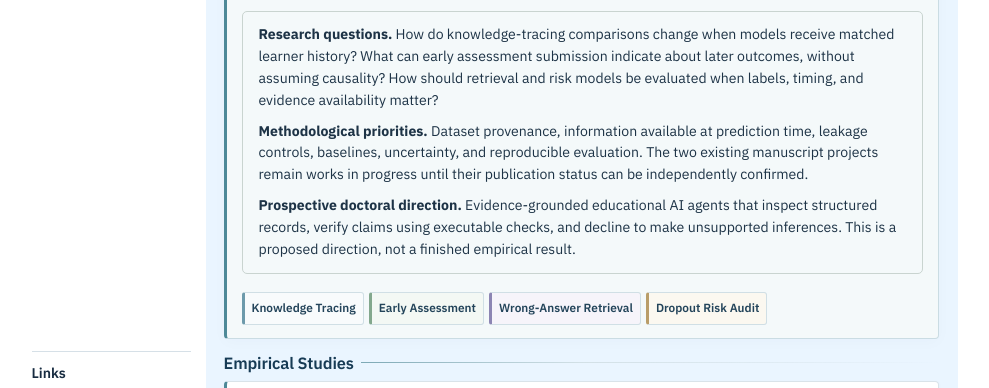
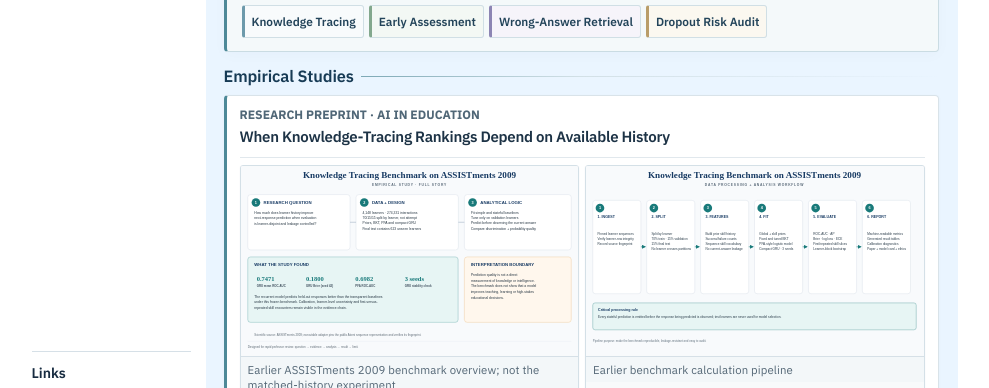
Before and after one commit to devissaputra/devissaputra.github.io, a plain HTML site: page aieducation.html in a window 1280 px wide. Shown: the part 219-607 px from the top of the page, without its empty margins (155-1144 px from the left). Drawn offline with Linux system fonts and the light colour scheme; some icons are missing.

Commit message:
Remove doctoral research framing from aieducation.html

```diff
--- a/aieducation.html
+++ b/aieducation.html
@@ -97,11 +97,6 @@ footer{max-width:940px;margin-top:54px;padding-top:18px;border-top:1px solid var
  <section class="hero" id="overview">
   <h2>AI in Education</h2>
   <p class="lede">Empirical research on what educational prediction and retrieval models can reliably establish. Selected studies are presented first; experimental prototypes are documented separately and are not represented as validated interventions.</p>
-  <div class="doctoral-research-framing" aria-label="Research focus and evidence standards">
-  <p><strong>Research questions.</strong> How do knowledge-tracing comparisons change when models receive matched learner history? What can early assessment submission indicate about later outcomes, without assuming causality? How should retrieval and risk models be evaluated when labels, timing, and evidence availability matter?</p>
-  <p><strong>Methodological priorities.</strong> Dataset provenance, information available at prediction time, leakage controls, baselines, uncertainty, and reproducible evaluation. The two existing manuscript projects remain works in progress until their publication status can be independently confirmed.</p>
-  <p><strong>Prospective doctoral direction.</strong> Evidence-grounded educational AI agents that inspect structured records, verify claims using executable checks, and decline to make unsupported inferences. This is a proposed direction, not a finished empirical result.</p>
-  </div>
   <div class="item-index empirical-index" aria-label="Empirical studies">
         <span class="study-label">Knowledge Tracing</span>
         <span class="study-label">Early Assessment</span>
```
